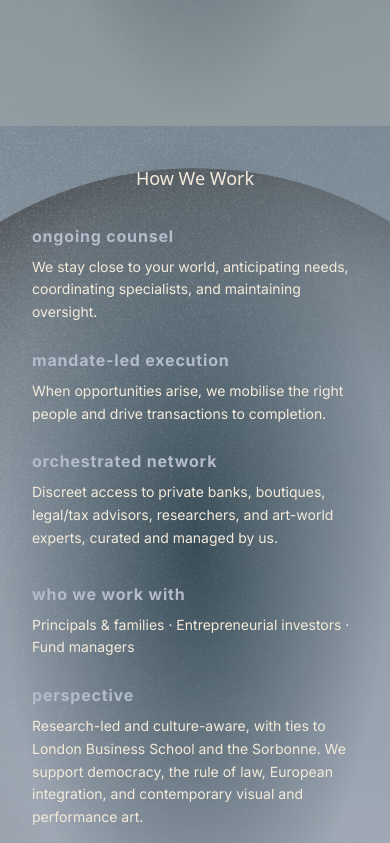
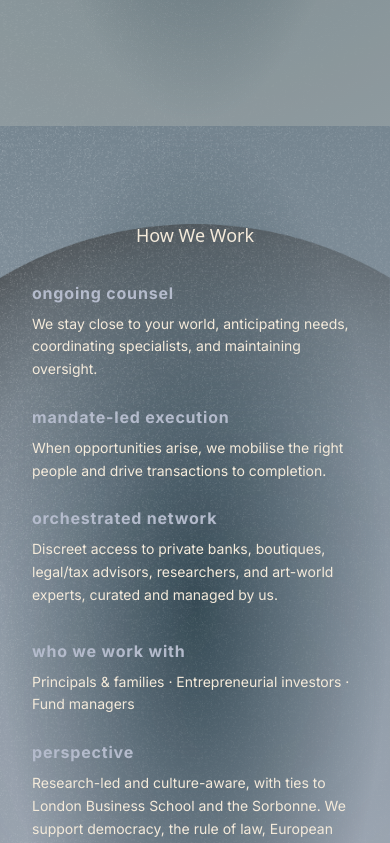
Before and after one commit to 24dv/almara, a React (Vite) app: page /services in a window 390 px wide. Shown: the part 1800-2643 px from the top of the page. Built offline with nearby package versions, Linux system fonts and the light colour scheme; a web font is replaced by a local one.

Commit message:
Fix padding on How We Work section

```diff
--- a/src/pages/Services.tsx
+++ b/src/pages/Services.tsx
@@ -362,7 +362,7 @@ const Services = () => {
       </section>
 
       {/* How We Work Section */}
-      <section className="relative h-screen flex items-center justify-center px-4 sm:px-6 lg:px-12 mission-section-gradient overflow-hidden py-20 sm:py-32">
+      <section className="relative min-h-screen flex items-center justify-center px-4 sm:px-6 lg:px-12 mission-section-gradient overflow-hidden py-24 sm:py-32">
         {/* Background Circle - Centered and sized to touch top/bottom borders */}
         <img src="/lovable-uploads/a58a04a2-6cc9-41d7-a8c1-bd70d0c8df8f.png" alt="Circle background" className="absolute w-[90vh] h-[90vh] object-cover bg-transparent top-1/2 left-1/2 transform -translate-x-1/2 -translate-y-1/2 z-[1] opacity-60 reveal-fade" style={{
           animationDelay: '0.1s',
```
